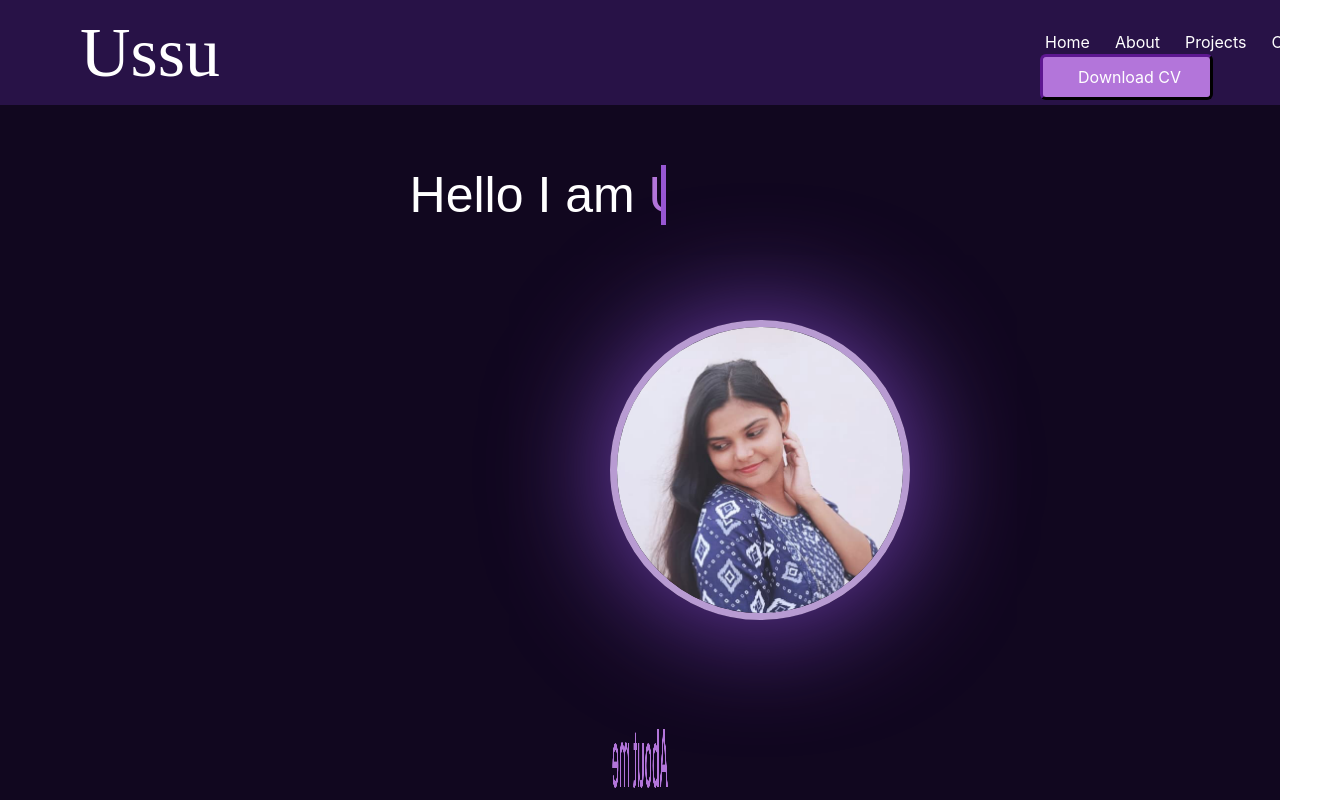
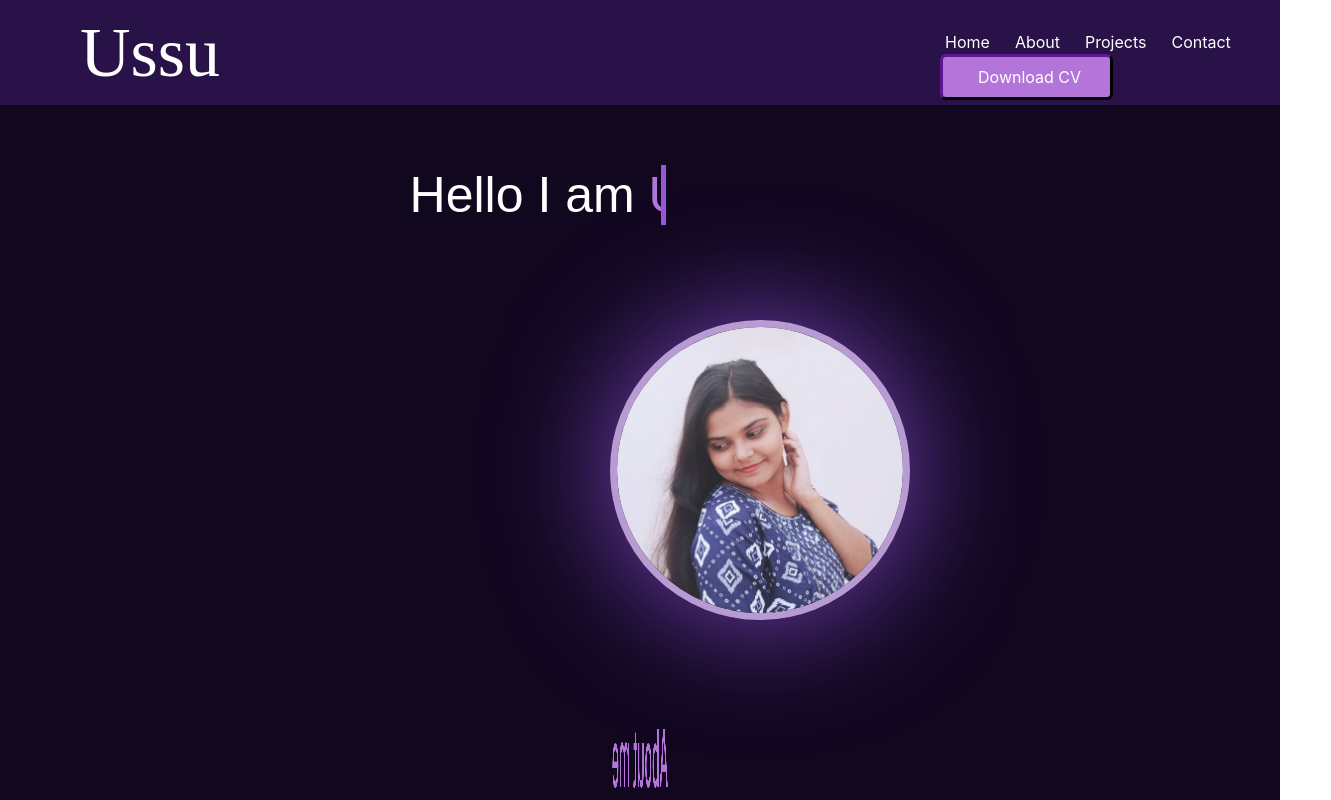
Before and after one commit to UshreeDas/portfolio, a React (Create React App) app: page / in a window 1280 px wide. Shown: the top 800 px of the page, 1331 px wide, since content can reach past the window. Built offline with nearby package versions, Linux system fonts and the light colour scheme; a web font is replaced by a local one.

Commit message:
commit a change in header & footer fortion

```diff
--- a/src/Components/Footer/footer.css
+++ b/src/Components/Footer/footer.css
@@ -30,7 +30,7 @@ gap: 30px;
     color: #b78bf0;
 }
 .l{
-    margin-right: 700px;
+    margin-right: 600px;
     font-size: 13px;
     color: white;
 }
--- a/src/Components/Header/header.css
+++ b/src/Components/Header/header.css
@@ -3,9 +3,9 @@
     display: flex;
     flex-direction: row;
     background-color:#281247 ;
-    gap: 800px;
+    gap: 700px;
    position: static;
-   width: 100%;
+
   margin-top: 0%;
 }
 .ussu{
```
